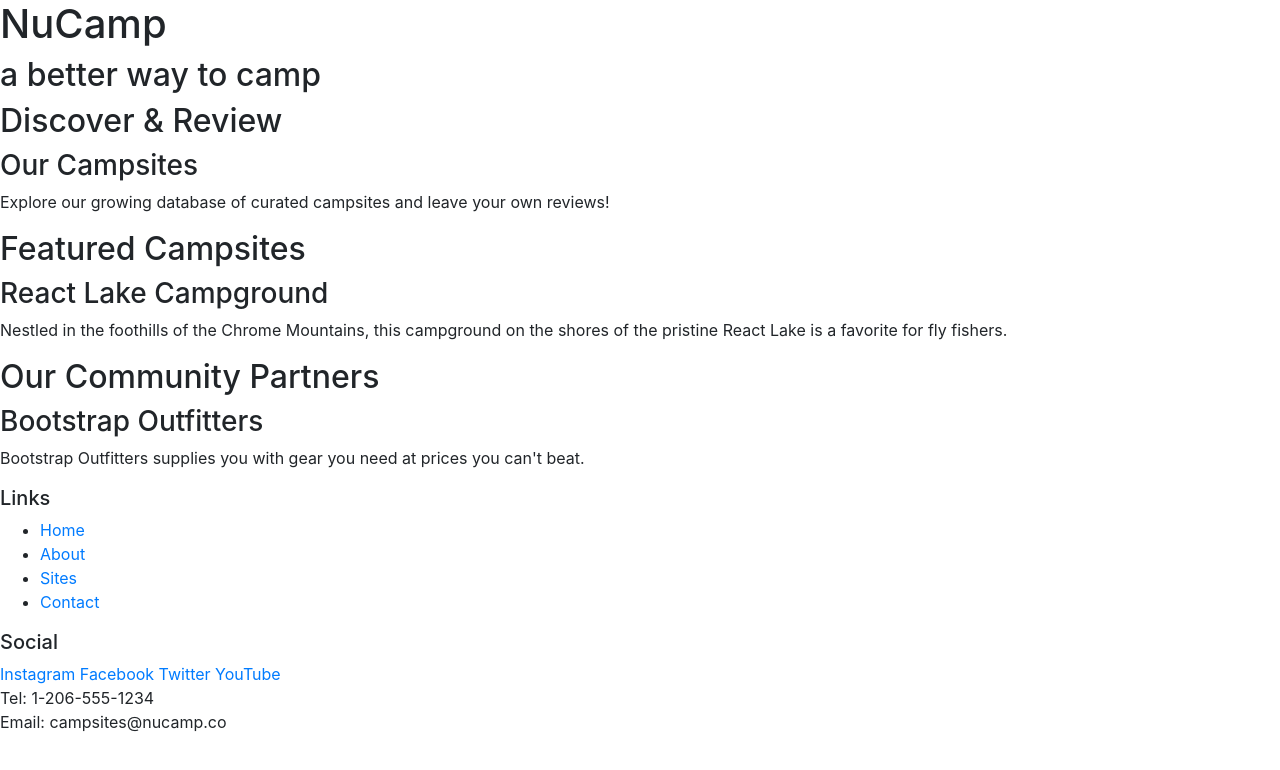
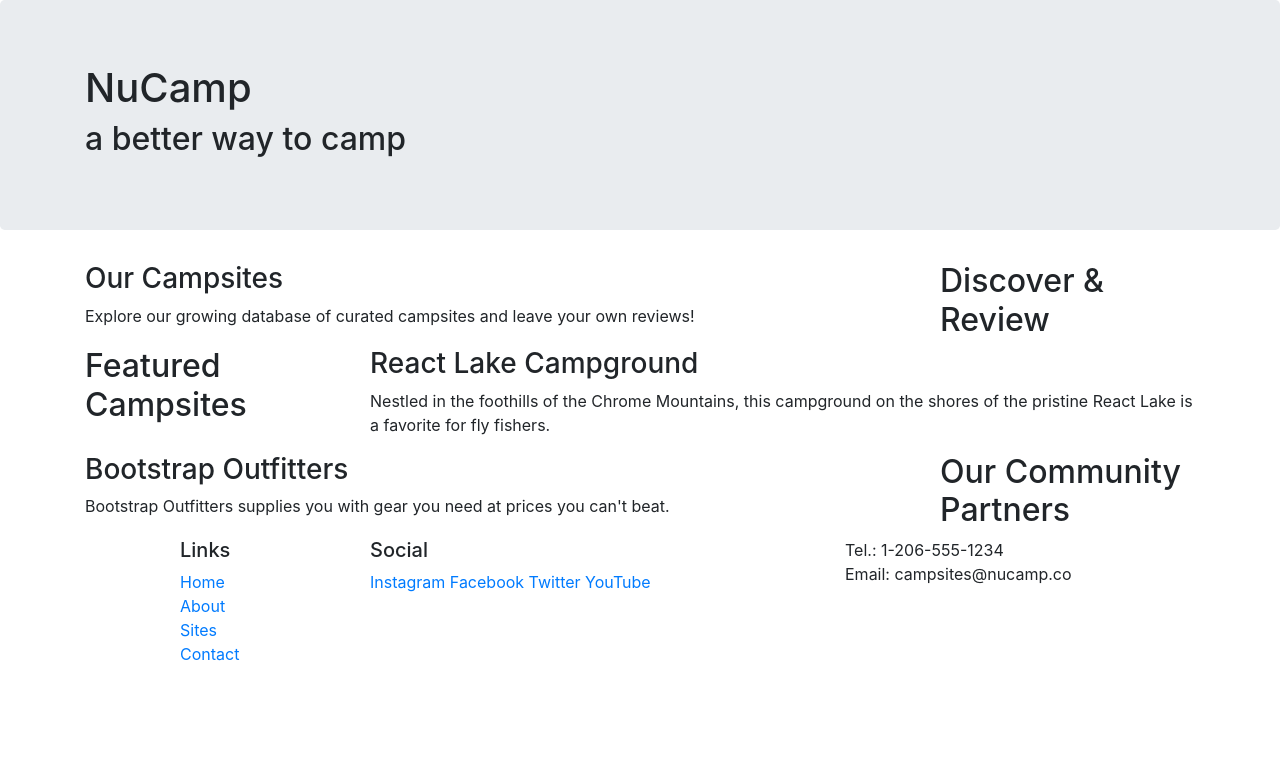
Before and after one commit to fyardlest1/nucamp-bootstrap, a website: page index.html in a window 1280 px wide. Drawn offline with nearby package versions, Linux system fonts and the light colour scheme.

Commit message:
Bootstrap Grid

```diff
--- a/index.html
+++ b/index.html
@@ -14,52 +14,79 @@
 
 <body>
 
-    <header>
-        <div>
+    <header class="jumbotron">
+        <div class="container">
+            <div class="row">
+                <div class="col">
                     <h1>NuCamp</h1>
                     <h2>a better way to camp</h2>
                 </div>
+            </div>
+
+        </div>
     </header>
 
-    <div>
+    <div class="container">
+        <div class="row">
+            <div class="col-sm-4 order-sm-last col-md-3">
                 <h2>Discover & Review</h2>
+            </div>
+            <div class="col">
                 <h3>Our Campsites</h3>
                 <p>Explore our growing database of curated campsites and leave your own reviews!</p>
             </div>
-
-    <div>
-        <h2>Featured Campsites</h2>
-        <h3>React Lake Campground</h3>
-        <p>Nestled in the foothills of the Chrome Mountains, this campground on the shores of the pristine React Lake is
-            a favorite for fly fishers.</p>
+        </div>
     </div>
 
-    <div>
+    <div class="container">
+        <div class="row">
+            <div class="col-sm-4 col-md-3">
+                <h2>Featured Campsites</h2>
+            </div>
+            <div class="col">
+                <h3>React Lake Campground</h3>
+                <p>Nestled in the foothills of the Chrome Mountains, this campground on the shores of the pristine React
+                    Lake is a favorite for fly fishers.</p>
+            </div>
+        </div>
+    </div>
+
+    <div class="container">
+        <div class="row">
+            <div class="col-sm-4 order-sm-last col-md-3">
                 <h2>Our Community Partners</h2>
+            </div>
+            <div class="col">
                 <h3>Bootstrap Outfitters</h3>
                 <p>Bootstrap Outfitters supplies you with gear you need at prices you can't beat.</p>
             </div>
+        </div>
+    </div>
 
     <footer>
-        <div>
+        <div class="container">
+            <div class="row">
+                <div class="col-4 col-sm-2 offset-1">
                     <h5>Links</h5>
-            <ul>
+                    <ul class="list-unstyled">
                         <li><a href="#">Home</a></li>
                         <li><a href="#">About</a></li>
                         <li><a href="#">Sites</a></li>
                         <li><a href="#">Contact</a></li>
                     </ul>
                 </div>
-        <div>
+                <div class="col-6 col-sm-5">
                     <h5>Social</h5>
                     <a href="http://instagram.com/">Instagram</a>
                     <a href="http://facebook.com/">Facebook</a>
                     <a href="http://twitter.com/">Twitter</a>
                     <a href="http://youtube.com/">YouTube</a>
                 </div>
-        <div>
-            Tel: 1-206-555-1234<br />
+                <div class="col-sm-4">
+                    Tel.: 1-206-555-1234<br />
                     Email: campsites@nucamp.co
+                </div>
+            </div>
         </div>
     </footer>
 
```
Lines whose indentation alone changed are shown as unchanged.
